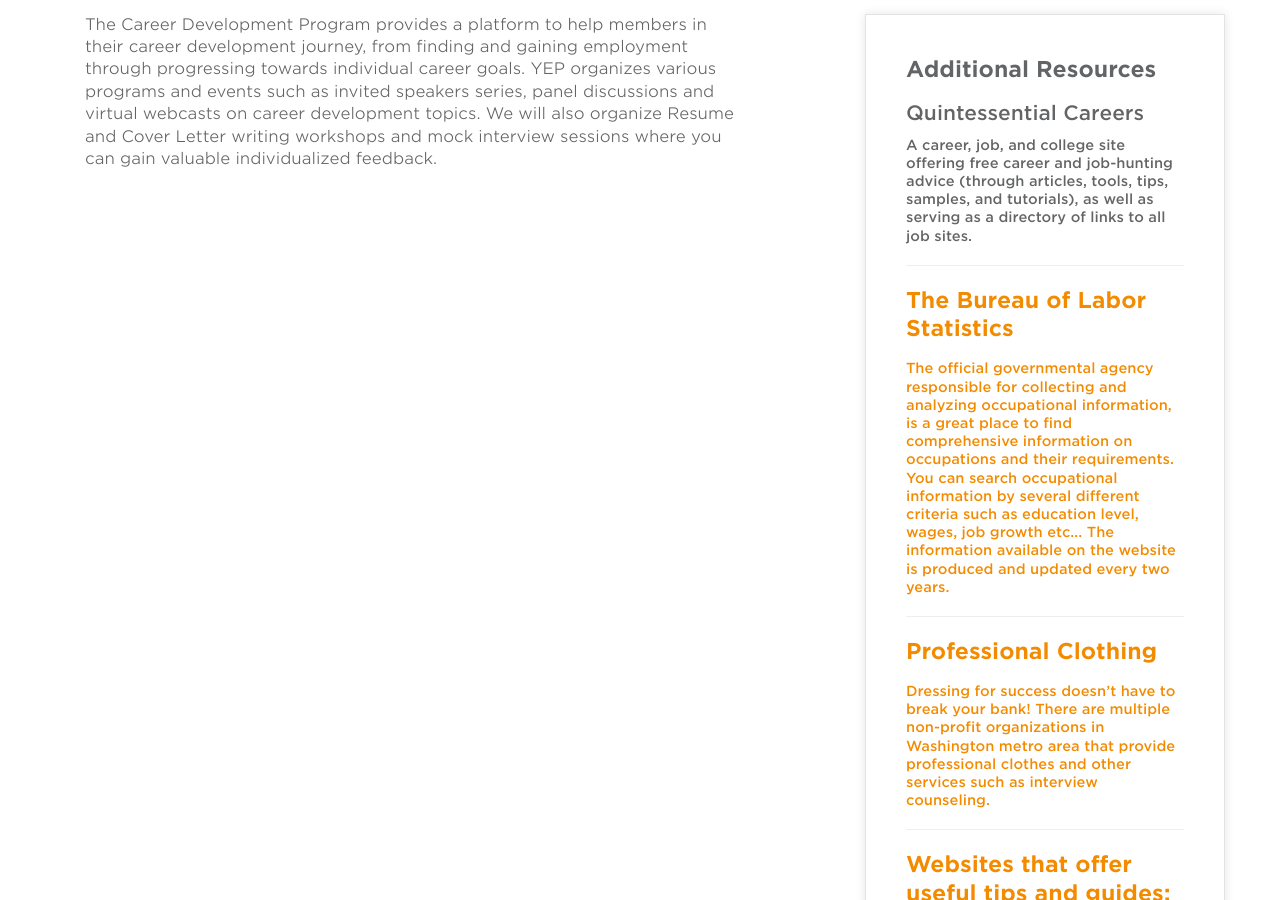
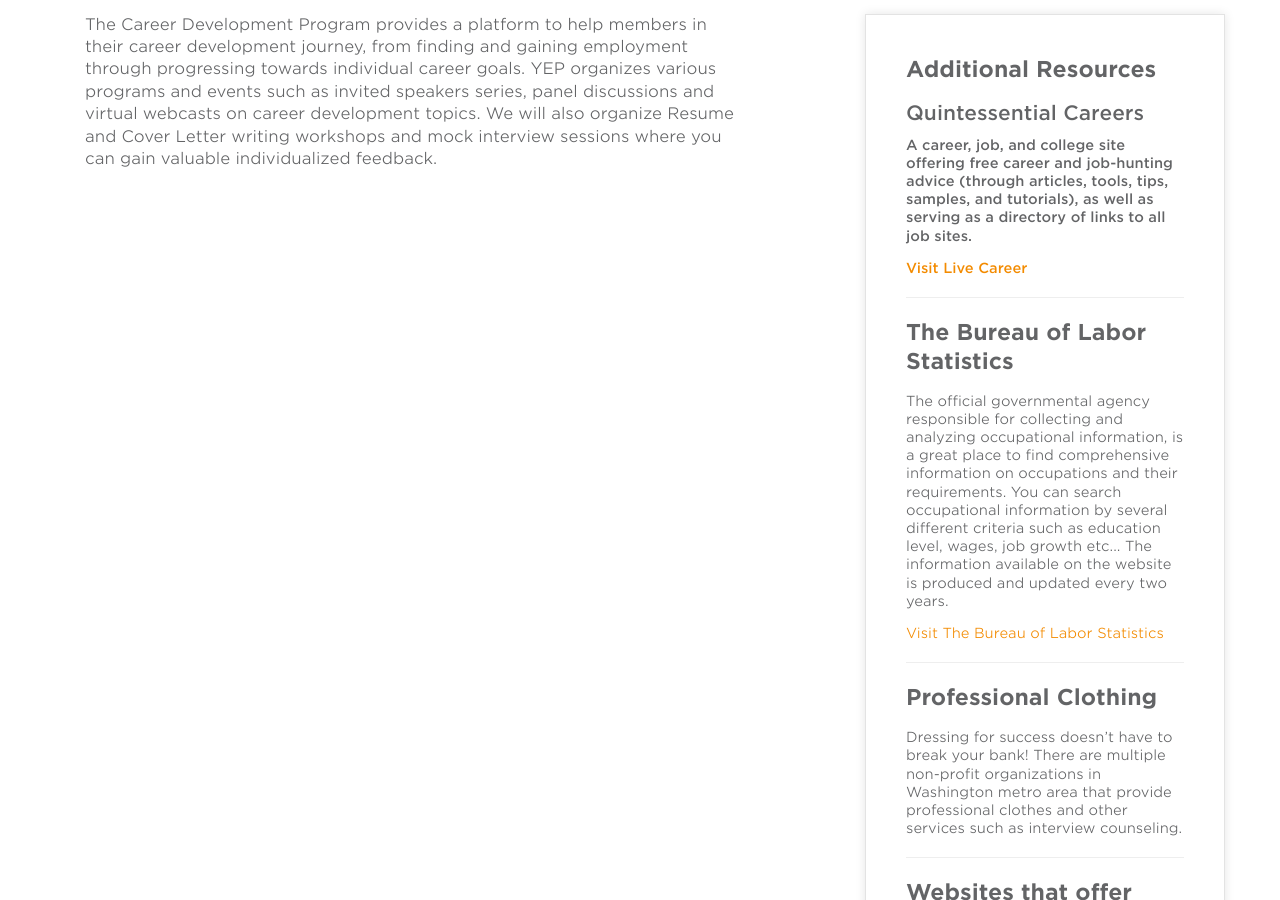
Before and after one commit to YEPNetwork/yepnetwork.github.io, a Jekyll site: the page built from _programs/career-development.html, in a window 1280 px wide and 900 px high, scrolled down 344 px. Built offline with Jekyll 4.4.1, drawn with Linux system fonts in a browser that asks for light colours; nearby versions of some CDN libraries.

Commit message:
Update career-development.html

```diff
--- a/_programs/career-development.html
+++ b/_programs/career-development.html
@@ -20,31 +20,31 @@
     <h2>Additional Resources </h2>
          <h3>Quintessential Careers<h3>
     <p> A career, job, and college site offering free career and job-hunting advice (through articles, tools, tips, samples, and tutorials), as well as serving as a directory of links to all job sites.</p>
-      <a href= "https://www.livecareer.com/quintessential/" </a>
+     <p>  <a href= "https://www.livecareer.com/quintessential/"> Visit Live Career </a>  </p>
     <hr>
     <h2> The Bureau of Labor Statistics</h2>
       <p> The official governmental agency responsible for collecting and analyzing occupational information, is a great place to find comprehensive information on occupations and their requirements. You can search occupational information by several different criteria such as education level, wages, job growth etc... The information available on the website is produced and updated every two years.
 </p>
-  <a href= "https://www.bls.gov/ooh/" </a>
+  <p> <a href= "https://www.bls.gov/ooh/"> Visit The Bureau of Labor Statistics </a>  </p>
   <hr>
       <h2>Professional Clothing</h2>
       <p>Dressing for success doesn’t have to break your bank! There are multiple non-profit organizations in Washington metro area that provide professional clothes and other services such as interview counseling.</p>
-      <a href= "http://www.successinstyle.org/" </a>
-      <a href= "http://www.acdnonline.org/locations/" </a>
+      <p> <a href= "http://www.successinstyle.org/"> </a> </p>
+      <p> <a href= "http://www.acdnonline.org/locations/"> </a> </p>
     <hr>
-     <h2>Websites that offer useful tips and guides: </h2>
+     <h2>Websites that offer useful tips and guides: </h2> </p>
                Resume writing:
-     <a href="http://www.rawresume.com/"</a>
-      <a href=" http://www.resumewritingacademy.com/resume-writer-resources.php"</a>
+     <a href="http://www.rawresume.com/"> </a> </p>
+      <a href=" http://www.resumewritingacademy.com/resume-writer-resources.php"> </a> </p>
                 <hr>
             <h3>Interview preparation:</h3>
-             <a href="https://www.thebalance.com/practice-interview-tips-and-techniques-2062805"</a>
-              <a href="https://www.monster.com/career-advice/job-interview"</a>
-               <a href="http://myinterviewsimulator.com/"</a>
+             <p> <a href="https://www.thebalance.com/practice-interview-tips-and-techniques-2062805"> </a> </p>
+              <p> <a href="https://www.monster.com/career-advice/job-interview"> </a> </p>
+               <p> <a href="http://myinterviewsimulator.com/"> </a> </p>
             <h3>Researching employers:</h3>
-             <a href="https://www.glassdoor.com/index.htm"</a>
-              <a href="http://www.vault.com/"</a>
-               <a href="https://www.themuse.com/"</a>
+             <p><a href="https://www.glassdoor.com/index.htm"> </a> </p>
+              <p><a href="http://www.vault.com/"> </a> </p>
+               <p><a href="https://www.themuse.com/"> </a> </p>
       </div>
           </aside>
             </div>
```
